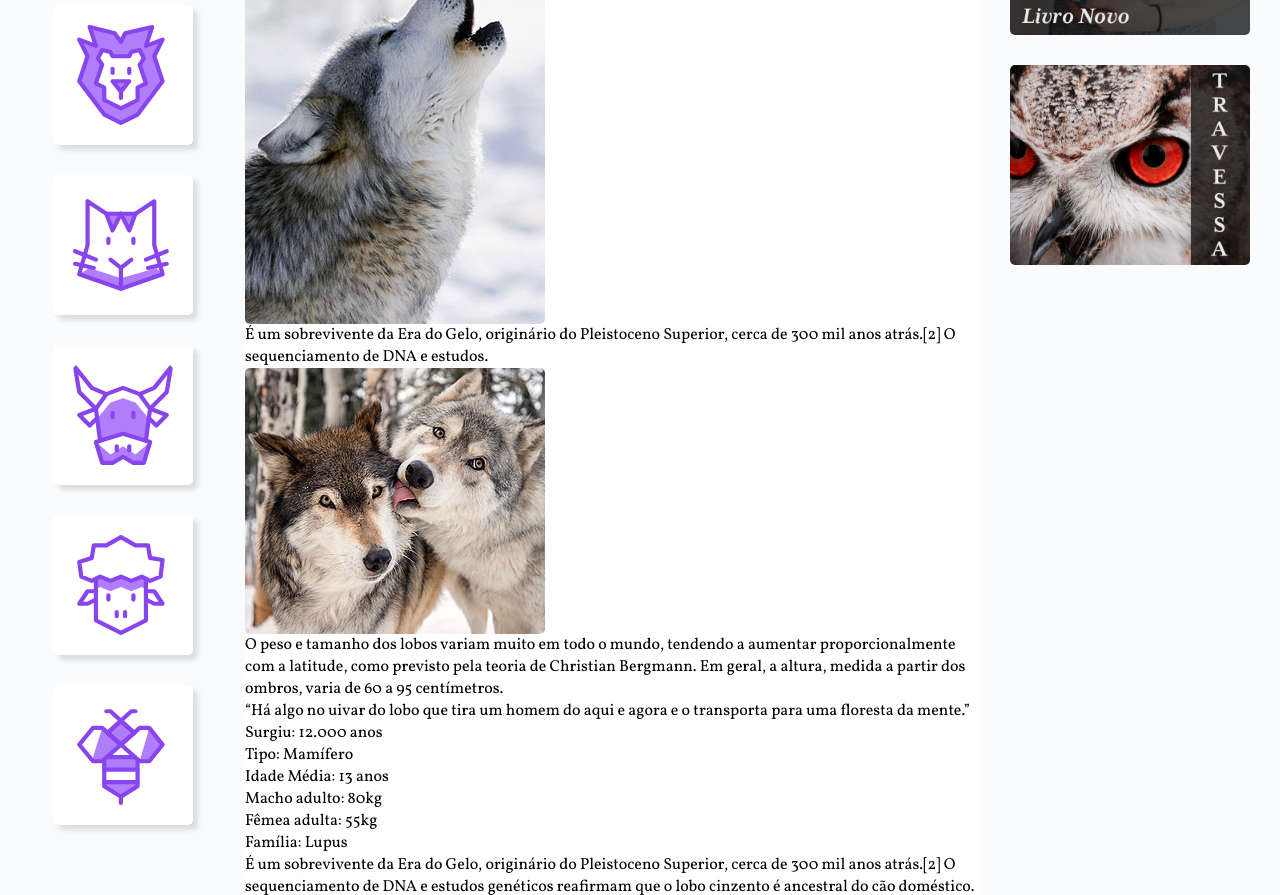
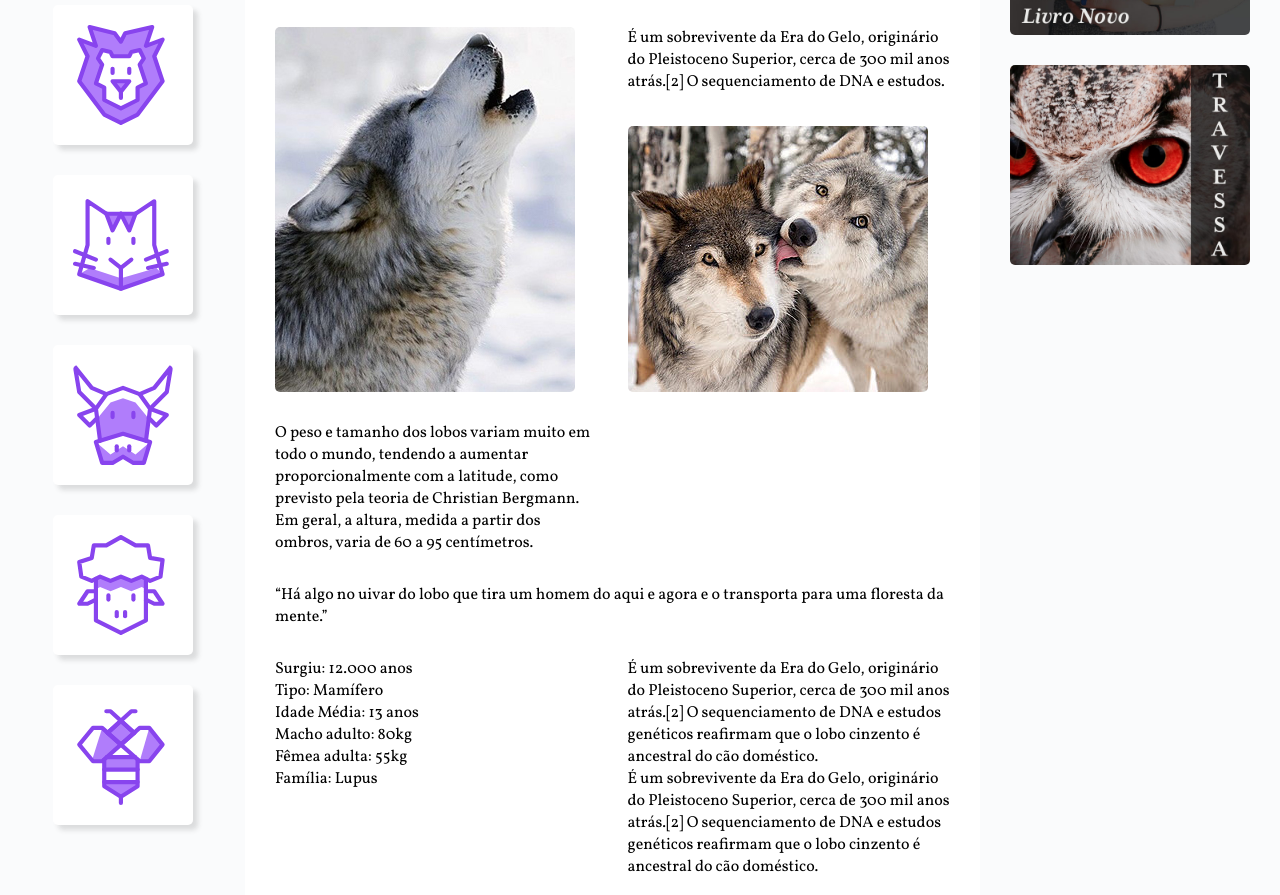
Before and after one commit to CalmonHebert/Origamid, a plain HTML site: page CSS Grid Layout/4 Projeto Wildbeast/index.html in a window 1280 px wide. Shown: the part 300-1195 px from the top of the page. Drawn offline with Linux system fonts and the light colour scheme.

Commit message:
Conteúdo Grid

```diff
--- a/CSS Grid Layout/4 Projeto Wildbeast/css/style.css
+++ b/CSS Grid Layout/4 Projeto Wildbeast/css/style.css
@@ -103,6 +103,25 @@ img {
 
 .content {
   grid-area: content;
+  max-width: 900px;
+  margin: 0 auto;
+  padding: 30px;
+  display: grid;
+  grid-template-columns: 1fr 1fr;
+  gap: 30px;
+}
+
+.col-wide {
+  grid-column: 1/-1;
+}
+
+.imagem-1 {
+  grid-row: span 2;
+  align-self: end;
+}
+
+.imagem-2 {
+  align-self: end;
 }
 
 /* Anuncios */
--- a/CSS Grid Layout/4 Projeto Wildbeast/index.html
+++ b/CSS Grid Layout/4 Projeto Wildbeast/index.html
@@ -58,17 +58,17 @@
         </div>
       </div>
 
-      <p>É um sobrevivente da Era do Gelo, originário do Pleistoceno Superior, cerca de 300 mil anos atrás.[2] O sequenciamento de DNA e estudos genéticos reafirmam que o lobo cinzento é ancestral do cão doméstico.</p>
+      <p class="col-wide">É um sobrevivente da Era do Gelo, originário do Pleistoceno Superior, cerca de 300 mil anos atrás.[2] O sequenciamento de DNA e estudos genéticos reafirmam que o lobo cinzento é ancestral do cão doméstico.</p>
 
-      <img src="img/wolf1.jpg" alt="wolf1">
+      <img class="imagem-1" src="img/wolf1.jpg" alt="wolf1">
 
       <p>É um sobrevivente da Era do Gelo, originário do Pleistoceno Superior, cerca de 300 mil anos atrás.[2] O sequenciamento de DNA e estudos.</p>
 
-      <img src="img/wolf2.jpg" alt="wolf2">
+      <img class="imagem-2" src="img/wolf2.jpg" alt="wolf2">
 
       <p>O peso e tamanho dos lobos variam muito em todo o mundo, tendendo a aumentar proporcionalmente com a latitude, como previsto pela teoria de Christian Bergmann. Em geral, a altura, medida a partir dos ombros, varia de 60 a 95 centímetros.</p>
 
-      <blockquote class="citacao">
+      <blockquote class="citacao col-wide">
         <p>“Há algo no uivar do lobo que tira um homem do aqui e agora e o transporta para uma floresta da mente.”</p>
       </blockquote>
 
@@ -86,7 +86,7 @@
         <p>É um sobrevivente da Era do Gelo, originário do Pleistoceno Superior, cerca de 300 mil anos atrás.[2] O sequenciamento de DNA e estudos genéticos reafirmam que o lobo cinzento é ancestral do cão doméstico.</p>
       </div>
 
-      <img src="img/wolf3.jpg" alt="wolf3">
+      <img src="img/wolf3.jpg" alt="wolf3" class="col-wide">
 
     </main>
 
```
